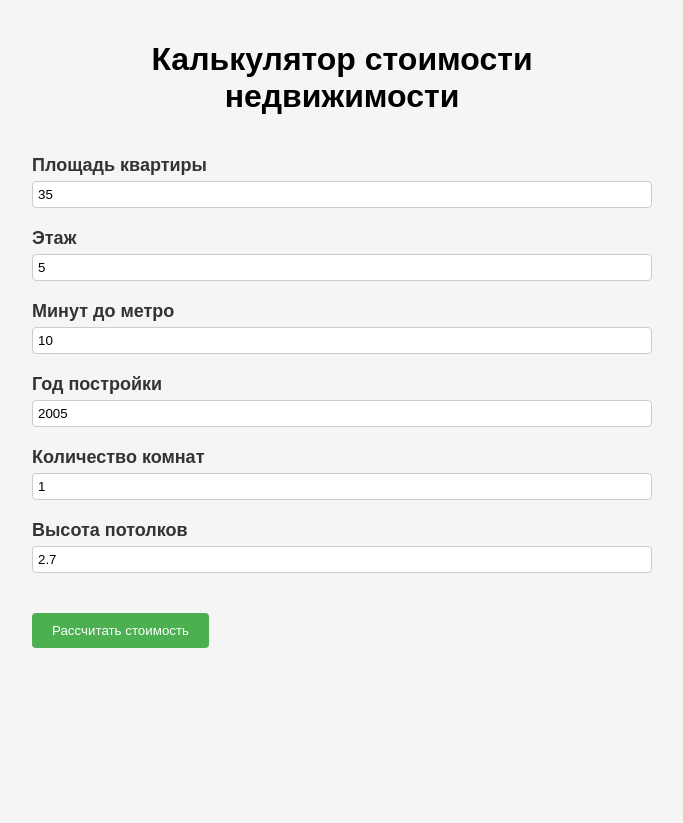
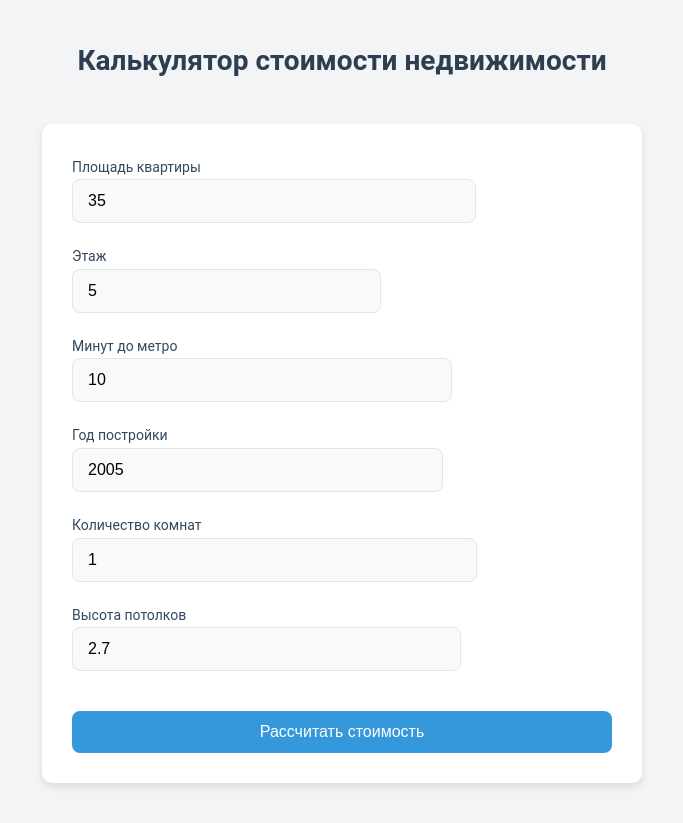
Before and after one commit to abeliksv/flask-01-10-2024, a Flask app: page / in a window 1280 px wide. Shown: the whole page, without its empty margins (298-981 px from the left). Before the commit the page ends 648 px from the top, so only its background shows below. Run offline with Flask 3, Linux system fonts and the light colour scheme.

Commit message:
изм. index.html современный дизайн

```diff
--- a/templates/index.html
+++ b/templates/index.html
@@ -4,91 +4,122 @@
     <meta charset="UTF-8">
     <title>Калькулятор стоимости недвижимости</title>
     <style>
+        /* Основные стили */
         body {
-            font-family: Arial, sans-serif;
+            font-family: 'Roboto', sans-serif;
             max-width: 600px;
             margin: 0 auto;
             padding: 20px;
-            background-color: #f5f5f5;
+            background-color: #f3f4f6;
+            color: #333;
+            line-height: 1.6;
         }
+
         h1 {
             text-align: center;
-            margin-bottom: 30px;
+            font-size: 28px;
+            color: #2c3e50;
+            margin-bottom: 40px;
         }
+
         form {
             display: flex;
             flex-wrap: wrap;
-            margin: 0 -10px;
+            gap: 20px;
+            background-color: #fff;
+            padding: 30px;
+            border-radius: 10px;
+            box-shadow: 0 4px 8px rgba(0, 0, 0, 0.1);
         }
-        form p {
-            flex-basis: 100%;
-            margin: 10px 0;
+
+        form label {
+            font-size: 14px;
+            margin-bottom: 6px;
+            color: #34495e;
         }
-        form label {
-            display: block;
-            margin-bottom: 5px;
-            font-weight: bold;
-        }
+
         form input[type="text"] {
             width: 100%;
-            padding: 5px;
-            border: 1px solid #ccc;
-            border-radius: 4px;
-            box-sizing: border-box;
+            padding: 12px 15px;
+            border: 1px solid #dfe6e9;
+            border-radius: 8px;
+            font-size: 16px;
+            background-color: #f9f9f9;
+            transition: border-color 0.3s ease;
         }
+
+        form input[type="text"]:focus {
+            border-color: #3498db;
+            outline: none;
+            background-color: #ffffff;
+        }
+
         form input[type="submit"] {
-            background-color: #4CAF50;
-            color: white;
-            padding: 10px 20px;
+            background-color: #3498db;
+            color: #fff;
+            padding: 12px 20px;
             border: none;
-            border-radius: 4px;
+            border-radius: 8px;
             cursor: pointer;
+            font-size: 16px;
+            transition: background-color 0.3s ease;
+            margin-top: 20px;
+            width: 100%;
+        }
+
+        form input[type="submit"]:hover {
+            background-color: #2980b9;
+        }
+
+        p {
+            text-align: center;
+            font-size: 18px;
+            color: #34495e;
             margin-top: 20px;
         }
-        form input[type="submit"]:hover {
-            background-color: #3e8e41;
-        }
-        p {
-            margin-top: 20px;
-            font-size: 18px;
-            color: #333;
+
+        /* Стили для адаптивности */
+        @media (min-width: 768px) {
+            form input[type="text"] {
+                flex-basis: calc(50% - 20px);
+            }
+
+            form input[type="submit"] {
+                flex-basis: 100%;
+            }
         }
     </style>
 </head>
+<body>
 
-<body>
-<h1>
-    Калькулятор стоимости недвижимости
-</h1>
+<h1>Калькулятор стоимости недвижимости</h1>
 
 <form method="post">
-    <p>
+    <div>
         <label>Площадь квартиры</label>
         <input type="text" name="total_area" value="{{ total_area }}">
-    </p>
-    <p>
+    </div>
+    <div>
         <label>Этаж </label>
         <input type="text" name="floor" value="{{ floor }}">
-    </p>
-    <p>
+    </div>
+    <div>
         <label>Минут до метро</label>
         <input type="text" name="min_to_metro" value="{{ min_to_metro }}">
-    </p>
-    <p>
+    </div>
+    <div>
         <label>Год постройки</label>
         <input type="text" name="construction_year" value="{{ construction_year }}">
-    </p>
-    <p>
+    </div>
+    <div>
         <label>Количество комнат</label>
         <input type="text" name="number_of_rooms" value="{{ number_of_rooms }}">
-    </p>
-    <p>
+    </div>
+    <div>
         <label>Высота потолков</label>
         <input type="text" name="ceiling_height" value="{{ ceiling_height }}">
-    </p>
-    <p>
-        <input type="submit" value="Рассчитать стоимость">
-    </p>
+    </div>
+    <input type="submit" value="Рассчитать стоимость">
 </form>
 
 <p>
```
